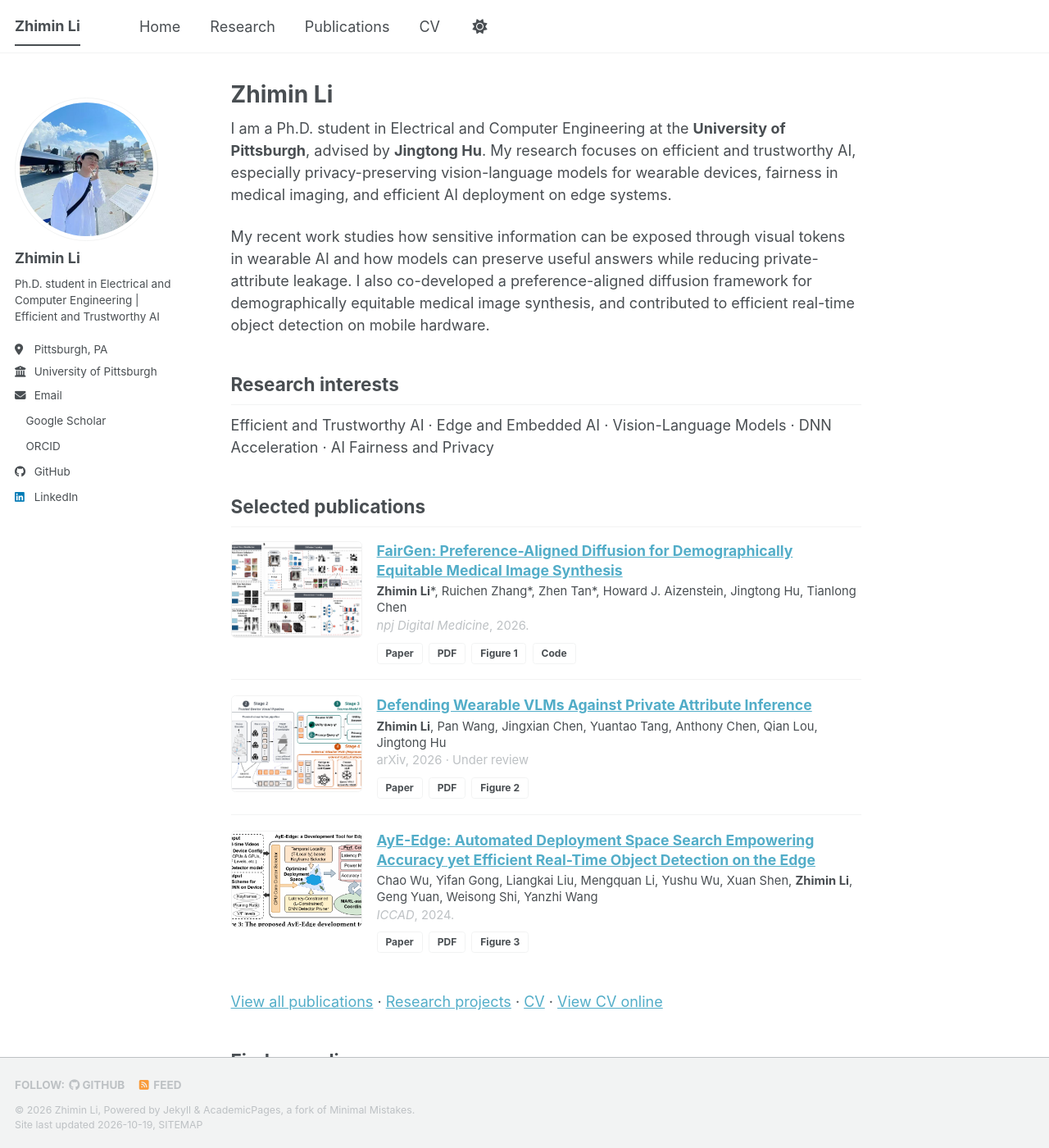
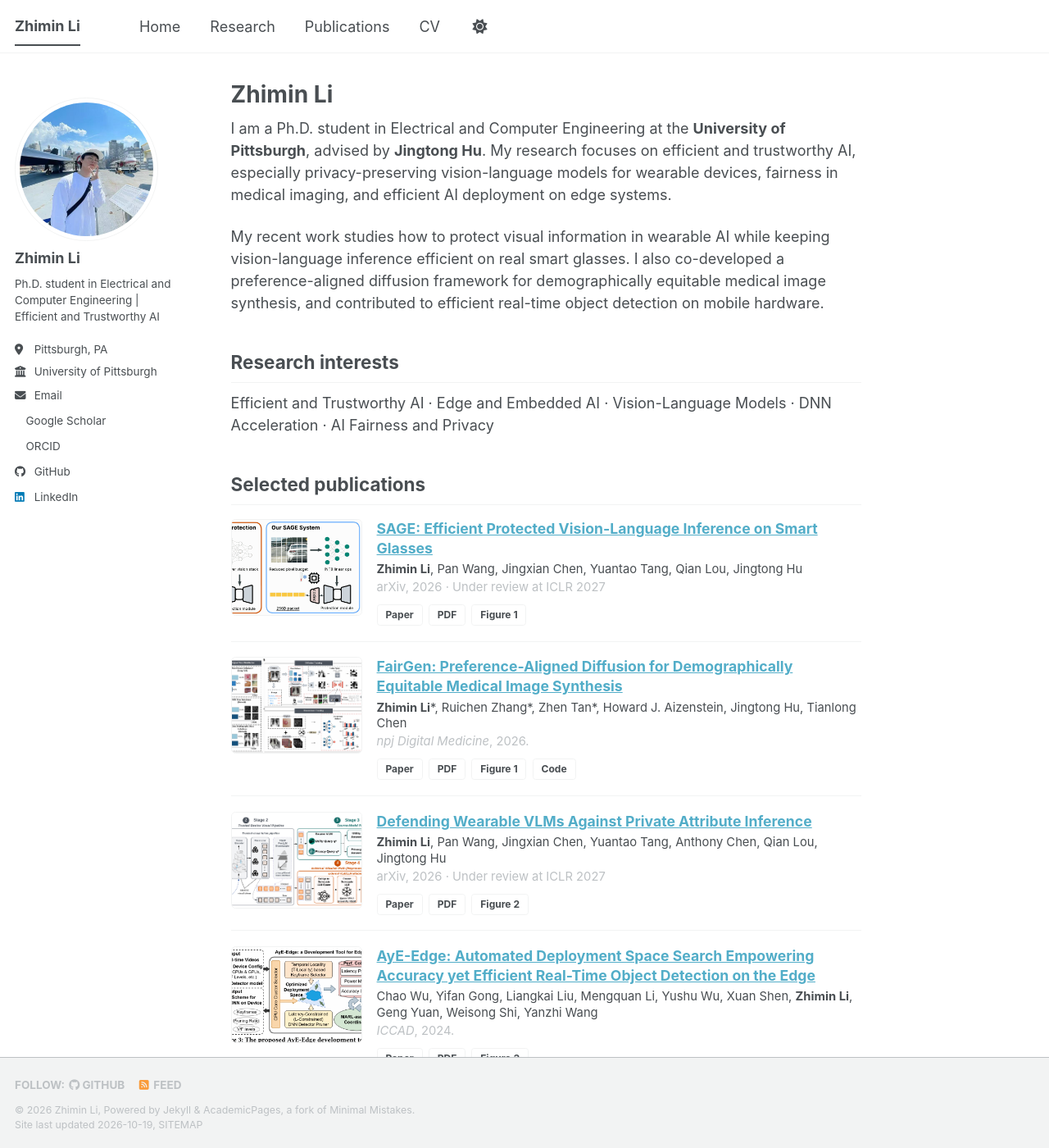
Before and after one commit to Krisocer/Krisocer.github.io, a Jekyll site: the page built from _pages/about.md, in a window 1280 px wide and 1400 px high. Shown: the whole window at 82% size. Built offline with Jekyll 4.4.1, drawn with Linux system fonts in a browser that asks for light colours; a style sheet for code colours, icons or effects is not loaded.

Commit message:
Add SAGE preprint and refresh CV

```diff
--- a/_pages/about.md
+++ b/_pages/about.md
@@ -9,7 +9,7 @@ redirect_from:
 
 I am a Ph.D. student in Electrical and Computer Engineering at the **University of Pittsburgh**, advised by **Jingtong Hu**. My research focuses on efficient and trustworthy AI, especially privacy-preserving vision-language models for wearable devices, fairness in medical imaging, and efficient AI deployment on edge systems.
 
-My recent work studies how sensitive information can be exposed through visual tokens in wearable AI and how models can preserve useful answers while reducing private-attribute leakage. I also co-developed a preference-aligned diffusion framework for demographically equitable medical image synthesis, and contributed to efficient real-time object detection on mobile hardware.
+My recent work studies how to protect visual information in wearable AI while keeping vision-language inference efficient on real smart glasses. I also co-developed a preference-aligned diffusion framework for demographically equitable medical image synthesis, and contributed to efficient real-time object detection on mobile hardware.
 
 ## Research interests
 
@@ -18,6 +18,21 @@ Efficient and Trustworthy AI · Edge and Embedded AI · Vision-Language Models
 ## Selected publications
 
 <div class="selected-paper-list">
+  <article class="selected-paper">
+    <a class="selected-paper__thumb selected-paper__thumb--sage" href="/images/sage-figure1.png" aria-label="Open full-size SAGE Figure 1">
+      <img src="/images/sage-figure1.png" alt="Figure 1 from SAGE, comparing previous protected inference with the efficient protected pipeline on smart glasses." width="1307" height="444" loading="lazy" />
+    </a>
+    <div class="selected-paper__details">
+      <h3><a href="https://arxiv.org/abs/2610.14089">SAGE: Efficient Protected Vision-Language Inference on Smart Glasses</a></h3>
+      <p class="selected-paper__authors"><strong>Zhimin Li</strong>, Pan Wang, Jingxian Chen, Yuantao Tang, Qian Lou, Jingtong Hu</p>
+      <p class="selected-paper__meta">arXiv, 2026 · Under review at ICLR 2027</p>
+      <div class="selected-paper__actions">
+        <a href="https://arxiv.org/abs/2610.14089">Paper</a>
+        <a href="https://arxiv.org/pdf/2610.14089">PDF</a>
+        <a href="/images/sage-figure1.png">Figure 1</a>
+      </div>
+    </div>
+  </article>
   <article class="selected-paper">
     <a class="selected-paper__thumb selected-paper__thumb--fairgen" href="/images/fairgen-figure1.png" aria-label="Open full-size FairGen Figure 1">
       <img src="/images/fairgen-figure1.png" alt="Figure 1 from FairGen, showing data imbalance, diffusion training, and downstream classifier training." width="1640" height="1075" loading="lazy" />
@@ -41,7 +56,7 @@ Efficient and Trustworthy AI · Edge and Embedded AI · Vision-Language Models
     <div class="selected-paper__details">
       <h3><a href="https://arxiv.org/abs/2608.28691">Defending Wearable VLMs Against Private Attribute Inference</a></h3>
       <p class="selected-paper__authors"><strong>Zhimin Li</strong>, Pan Wang, Jingxian Chen, Yuantao Tang, Anthony Chen, Qian Lou, Jingtong Hu</p>
-      <p class="selected-paper__meta">arXiv, 2026 · Under review</p>
+      <p class="selected-paper__meta">arXiv, 2026 · Under review at ICLR 2027</p>
       <div class="selected-paper__actions">
         <a href="https://arxiv.org/abs/2608.28691">Paper</a>
         <a href="https://arxiv.org/pdf/2608.28691">PDF</a>
--- a/_sass/layout/_paper-previews.scss
+++ b/_sass/layout/_paper-previews.scss
@@ -44,6 +44,10 @@
 
 .selected-paper__thumb--fairgen img {
   object-position: 67% 42%;
+}
+
+.selected-paper__thumb--sage img {
+  object-position: 100% 50%;
 }
 
 .selected-paper__thumb--wearable img {
```
Also changed, not shown: _pages/research.md (+4 -0 lines), _publications/2026-08-26-wearable-vlm-privacy.md (+3 -3 lines), _publications/2026-10-08-sage.md (added, +19 -0 lines), images/sage-figure1.png (added), 1 other file.
